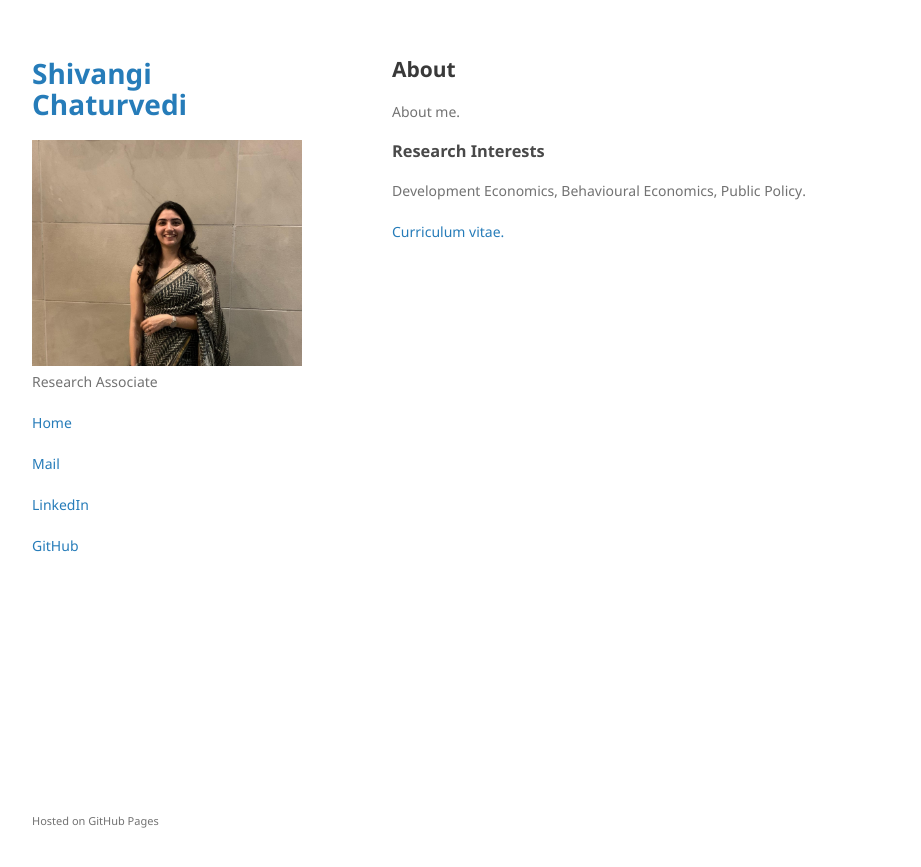
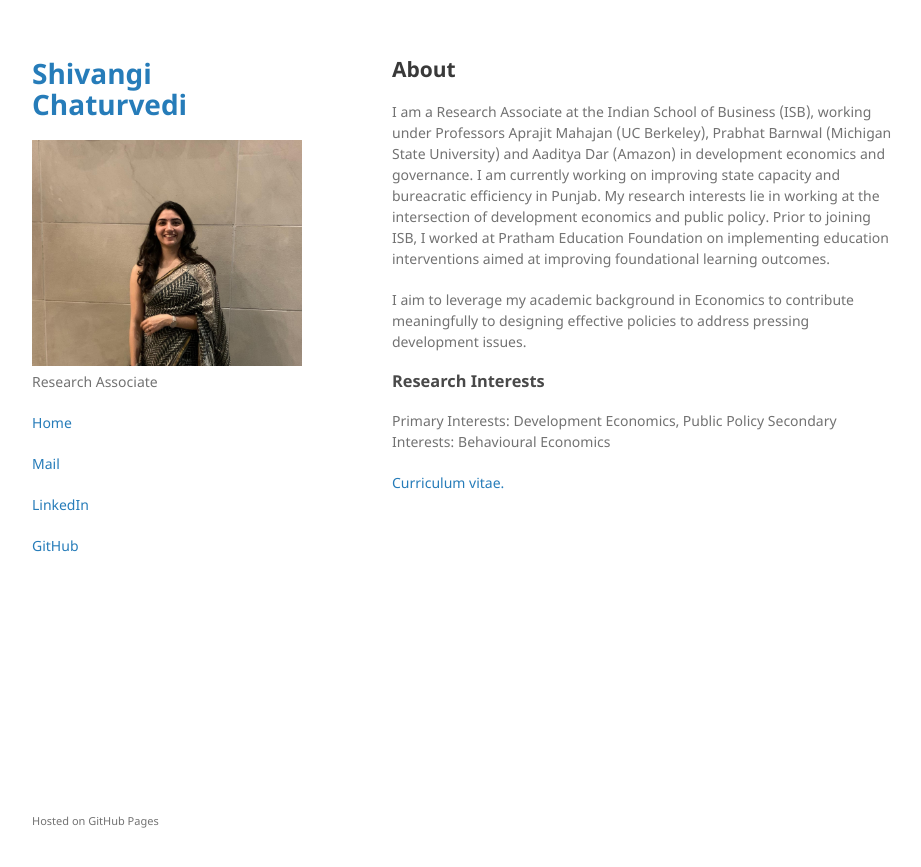
Before and after one commit to chaturvedi-shivangi/chaturvedi-shivangi.github.io, a Jekyll site: the page built from index.md, in a window 1280 px wide. Shown: the top 867 px of the page, without its empty margins (178-1099 px from the left). Built offline with Jekyll 4.4.1, drawn with Linux system fonts in a browser that asks for light colours; our own code applies the rules of GitHub Pages for plain Markdown files.

Commit message:
Update index.md

```diff
--- a/index.md
+++ b/index.md
@@ -3,9 +3,12 @@ layout: default
 ---
 
 ## About
-About me.
+I am a Research Associate at the Indian School of Business (ISB), working under Professors Aprajit Mahajan (UC Berkeley), Prabhat Barnwal (Michigan State University) and Aaditya Dar (Amazon) in development economics and governance. I am currently working on improving state capacity and bureacratic efficiency in Punjab. My research interests lie in working at the intersection of development economics and public policy. Prior to joining ISB, I worked at Pratham Education Foundation on implementing education interventions aimed at improving foundational learning outcomes.
+
+I aim to leverage my academic background in Economics to contribute meaningfully to designing effective policies to address pressing development issues.
 
 ### Research Interests
-Development Economics, Behavioural Economics, Public Policy.
+Primary Interests: Development Economics, Public Policy
+Secondary Interests: Behavioural Economics
 
 [Curriculum vitae.](./resume.pdf)
```
